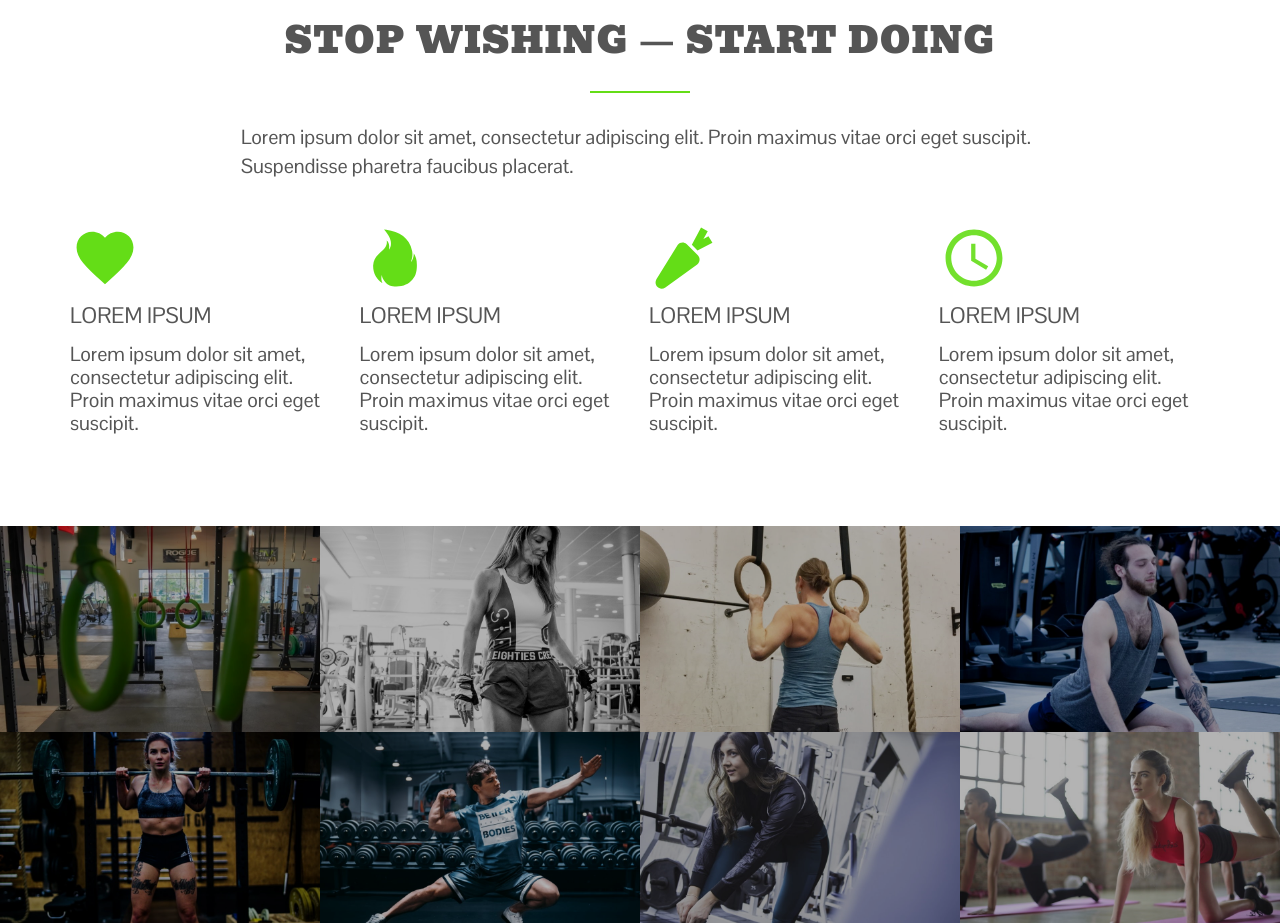
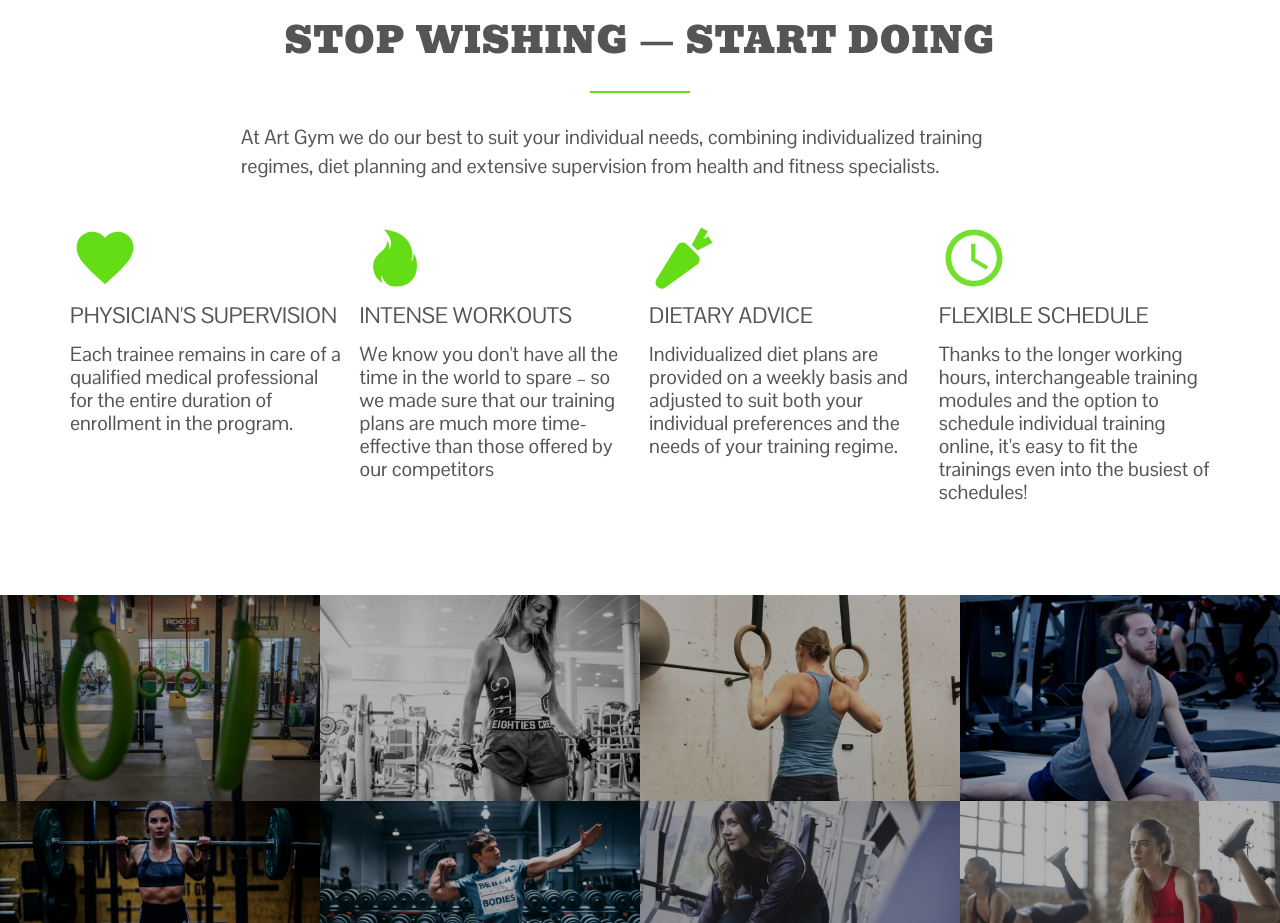
Before and after one commit to berry-merry/art-gym-studio, a plain HTML site: page index.html in a window 1280 px wide. Shown: the part 860-1783 px from the top of the page. Drawn offline with nearby package versions, Linux system fonts and the light colour scheme.

Commit message:
Add content to about section

```diff
--- a/index.html
+++ b/index.html
@@ -37,36 +37,43 @@
         <div class="row">
             <h2>Stop wishing &mdash; start doing</h2>
             <p class="long-copy">
-                Lorem ipsum dolor sit amet, consectetur adipiscing elit. Proin maximus vitae orci eget suscipit. Suspendisse pharetra faucibus placerat.
+                At Art Gym we do our best to suit your individual needs,
+                combining individualized training regimes, diet planning and extensive supervision
+                from health and fitness specialists.
             </p>
         </div>
         <div class="row">
             <div class="col span-1-of-4 box">
                 <ion-icon name="heart" class="icon-big"></ion-icon>
-                <h3>Lorem ipsum</h3>
+                <h3>Physician's Supervision</h3>
                 <p>
-                    Lorem ipsum dolor sit amet, consectetur adipiscing elit. Proin maximus vitae orci eget suscipit.
+                    Each trainee remains in care of a qualified medical professional
+                    for the entire duration of enrollment in the program.
                 </p>
             </div>
             <div class="col span-1-of-4 box">
                 <ion-icon name="flame" class="icon-big"></ion-icon>
-                <h3>Lorem ipsum</h3>
+                <h3>Intense Workouts</h3>
                 <p>
-                    Lorem ipsum dolor sit amet, consectetur adipiscing elit. Proin maximus vitae orci eget suscipit.
+                    We know you don't have all the time in the world to spare –
+                    so we made sure that our training plans are much more time-effective
+                    than those offered by our competitors
                 </p>
             </div>
             <div class="col span-1-of-4 box">
                 <ion-icon name="nutrition" class="icon-big"></ion-icon>
-                <h3>Lorem ipsum</h3>
+                <h3>Dietary Advice</h3>
                 <p>
-                    Lorem ipsum dolor sit amet, consectetur adipiscing elit. Proin maximus vitae orci eget suscipit.
+                    Individualized diet plans are provided on a weekly basis and adjusted to
+                    suit both your individual preferences and the needs of your training regime.
                 </p>
             </div>
             <div class="col span-1-of-4 box">
                 <ion-icon name="time" class="icon-big"></ion-icon>
-                <h3>Lorem ipsum</h3>
+                <h3>Flexible Schedule</h3>
                 <p>
-                    Lorem ipsum dolor sit amet, consectetur adipiscing elit. Proin maximus vitae orci eget suscipit.
+                    Thanks to the longer working hours, interchangeable training modules and the option to schedule
+                     individual training online, it's easy to fit the trainings even into the busiest of schedules!
                 </p>
             </div>
         </div>
```
